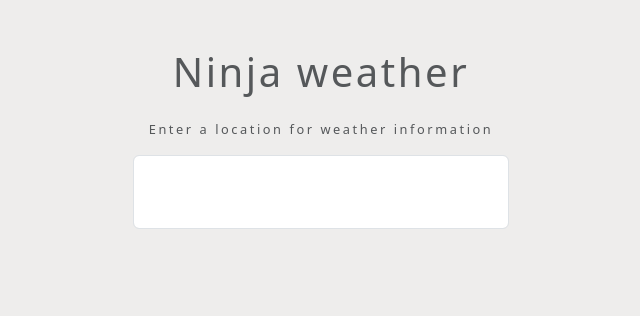
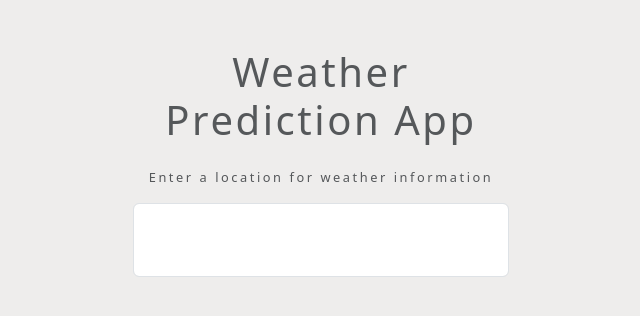
Before and after one commit to chavanuday/Weather-App---vanilla-JavaScript, a plain HTML site: page index.html in a window 1280 px wide. Shown: the whole page, without its empty margins (319-959 px from the left). Drawn offline with nearby package versions, Linux system fonts and the light colour scheme; no server answers.

Commit message:
changed app name

```diff
--- a/index.html
+++ b/index.html
@@ -11,11 +11,11 @@
       crossorigin="anonymous"
     />
     <link rel="stylesheet" href="style.css" />
-    <title>Uday Weather</title>
+    <title>Predicted Weather</title>
   </head>
   <body>
     <div class="container my-5 mx-auto">
-      <h1 class="text-muted text-center my-4">Ninja weather</h1>
+      <h1 class="text-muted text-center my-4">Weather Prediction App</h1>
       <form class="change-location my-4 text-center text-muted">
         <label for="city">Enter a location for weather information</label>
         <input type="text" name="city" class="form-control p-4 mt-3" />
```
